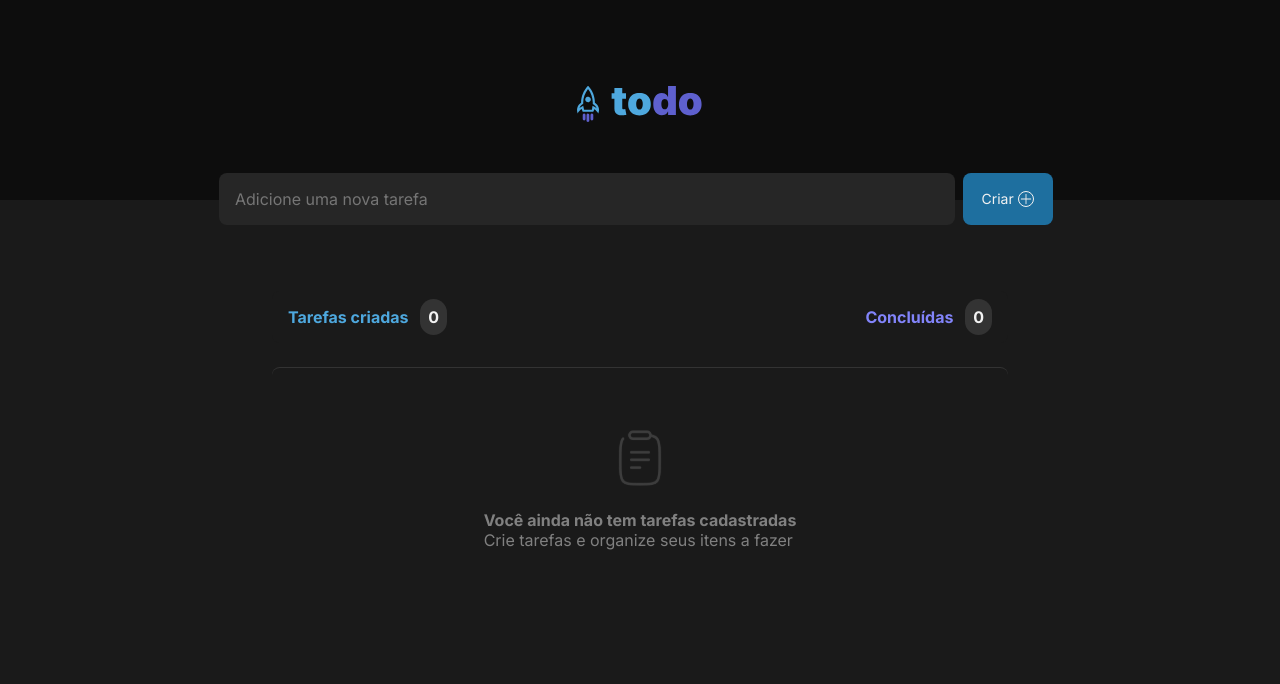
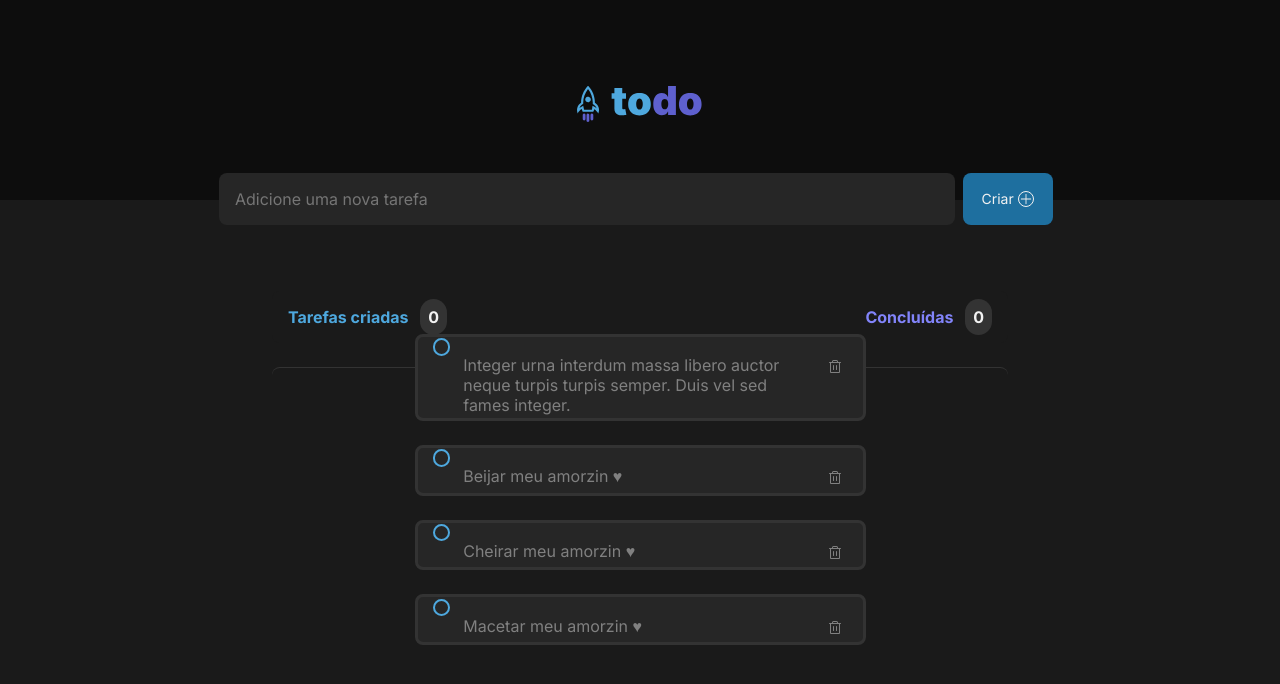
Before and after one commit to oliniski/to-do, a React (Vite) app: page / in a window 1280 px wide. Shown: the top 684 px of the page. Built offline with nearby package versions, Linux system fonts and the light colour scheme.

Commit message:
Task card

```diff
--- /dev/null
+++ b/src/components/Task.module.css
@@ -0,0 +1,70 @@
+.task {
+  width: 28.1875rem;
+  background: var(--gray-500);
+  padding: 0.15rem;
+  border-radius: .5rem;
+  border: var(--gray-400) solid;
+  color: var(--gray-100);
+  display: flex;
+  justify-content: space-evenly;
+}
+
+.task p {
+  width: 21.6875rem;
+  margin-top: 1rem;
+}
+
+.task input[type="checkbox"] {
+  -webkit-appearance: none;
+  appearance: none;
+  color: var(--blue);
+  width: 1.0906rem;
+  height: 1.0906rem;
+  border: 0.15em solid var(--blue);
+  border-radius: 100%;
+  transform: translateY(-0.075em);
+  cursor: pointer;
+  display: flex;
+  justify-content: center;
+  align-items: center;
+}
+
+.task input[type="checkbox"]:hover {
+  border: 0.15em solid var(--blue-dark);
+  background: var(--blue-dark);
+}
+
+.task input[type="checkbox"]:checked {
+  background-color: var(--purple-dark);
+  border: 0.15em solid var(--purple-dark);
+  background-image: url("../assets/Check.svg");
+  background-repeat: no-repeat;
+  background-position: center;
+  background-size: 0.875rem;
+}
+
+.task input[type="checkbox"]:checked:hover {
+  background-color: var(--purple);
+  border: 0.15em solid var(--purple);
+}
+
+.task .delete {
+  background: none;
+  border: none;
+  width: 1.5rem;
+  height: 1.5rem;
+  color: var(--gray-300);
+  cursor: pointer;
+  display: flex;
+  justify-content: center;
+  align-items: center;
+}
+
+.task .delete:hover {
+  background: var(--gray-400);
+  border: none;
+  border-radius: .25rem;
+  width: 1.5rem;
+  height: 1.5rem;
+  color: var(--danger);
+}
--- /dev/null
+++ b/src/components/Task.tsx
@@ -0,0 +1,16 @@
+import { Trash } from '@phosphor-icons/react';
+import styles from './Task.module.css';
+
+export function Task({ text }: string) {
+  return (
+    <div className={styles.task}>
+      <input type="checkbox"/>
+      <p>
+        {text}
+      </p>
+      <p className={styles.delete}>
+        <Trash />
+      </p>
+    </div>
+  )
+}
--- a/src/components/Tasks.module.css
+++ b/src/components/Tasks.module.css
@@ -50,6 +50,10 @@
   border-radius: 8px;
 }
 
+.taskList img {
+  align-items: center;
+}
+
 .taskList p {
   color: var(--gray-300);
   margin: 0;
--- a/src/components/Tasks.tsx
+++ b/src/components/Tasks.tsx
@@ -1,7 +1,30 @@
 import styles from './Tasks.module.css';
 import listIcon from '../assets/ListIcon.svg';
+import { Task } from './Task.tsx';
 
 export function Tasks() {
+  const hasTasks = false; // substituir por uma chamada à API para verificar se existem tarefas
+  let taskList;
+
+  if (hasTasks) {
+    taskList =
+    <div className={styles.taskList}>
+      <img src={listIcon} alt="Um ícone de uma prancheta com uma listagem" />
+      <div>
+        <p className={styles.bold}>Você ainda não tem tarefas cadastradas</p>
+        <p>Crie tarefas e organize seus itens a fazer</p>
+      </div>
+    </div>;
+  } else {
+    taskList =
+    <div className={styles.taskList}>
+      <Task text={'Integer urna interdum massa libero auctor neque turpis turpis semper. Duis vel sed fames integer.'}/>
+      <Task text={'Beijar meu amorzin ♥'}/>
+      <Task text={'Cheirar meu amorzin ♥'}/>
+      <Task text={'Macetar meu amorzin ♥'}/>
+    </div>;
+  }
+
   return (
     <div className={styles.wrapper}>
       <div className={styles.status}>
@@ -12,14 +35,7 @@ export function Tasks() {
           Concluídas <span>0</span>
         </p>
       </div>
-      <div className={styles.taskList}>
-        <img src={listIcon} alt="Um ícone de uma prancheta com uma listagem" />
-        <div>
-
-        <p className={styles.bold}>Você ainda não tem tarefas cadastradas</p>
-        <p>Crie tarefas e organize seus itens a fazer</p>
-        </div>
-      </div>
+      {taskList}
     </div>
   )
 }
```
Also changed, not shown: src/assets/Check.svg (added).
